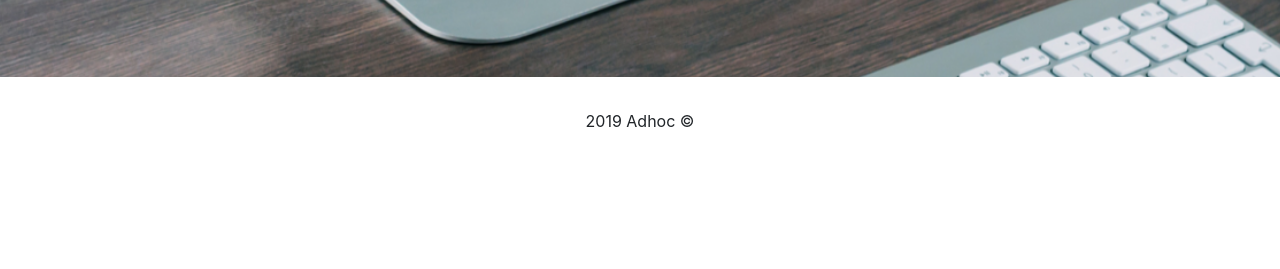
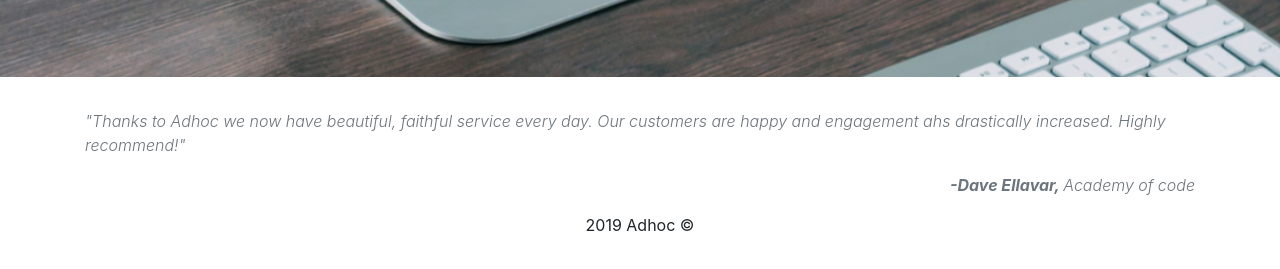
Before and after one commit to MohamedAmineC/adhoc, a plain HTML site: page index.html in a window 1280 px wide. Shown: the part 241-510 px from the top of the page. Drawn offline with nearby package versions, Linux system fonts and the light colour scheme.

Commit message:
1st row + 2nd row html structure

```diff
--- a/index.html
+++ b/index.html
@@ -36,6 +36,21 @@
             </div>
         </div>
         <!-- Container component-->
+        <div class="container">
+        <!-- 1st row component-->
+            <div class="row">
+                <div class="col text-secondary">
+                    <p class="text-left font-italic font-weight-light">"Thanks to Adhoc we now have beautiful, faithful service every day. Our customers are happy and engagement ahs drastically increased. Highly recommend!"</p>
+                    <p class ="text-right font-italic font-weight-bold">-Dave Ellavar, <span class="font-italic font-weight-light">Academy of code</span></p>
+                </div>
+            </div>
+        <!-- 2nd row component-->
+            <div class="row">
+                <div class="col">
+
+                </div>
+            </div>
+        </div>
         <!--footer component-->
         <footer>
             <p class="text-center"> 2019 Adhoc © </p>
```
